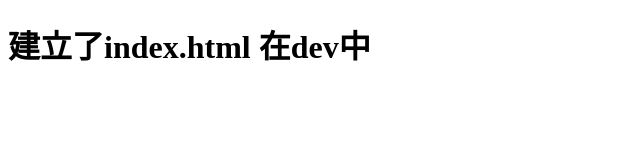
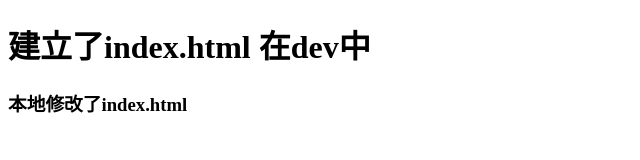
Before and after one commit to LBLJoy/branch, a plain HTML site: page index.html in a window 1280 px wide. Shown: the whole page, without its empty margins (0-640 px from the left). Drawn offline with Linux system fonts and the light colour scheme.

Commit message:
update index.html

```diff
--- a/index.html
+++ b/index.html
@@ -10,6 +10,7 @@
 
 <body>
     <h1>建立了index.html 在dev中</h1>
+    <h3>本地修改了index.html</h3>
 </body>
 
 </html>
```
